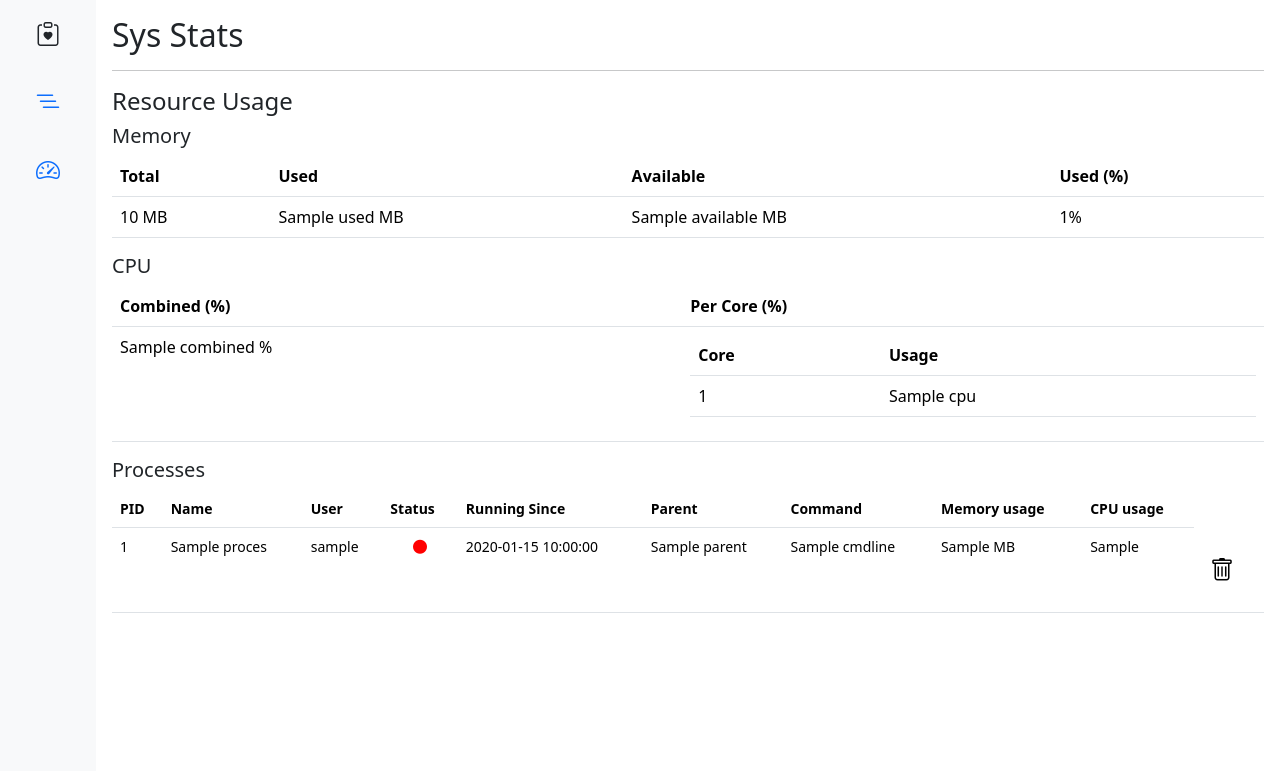
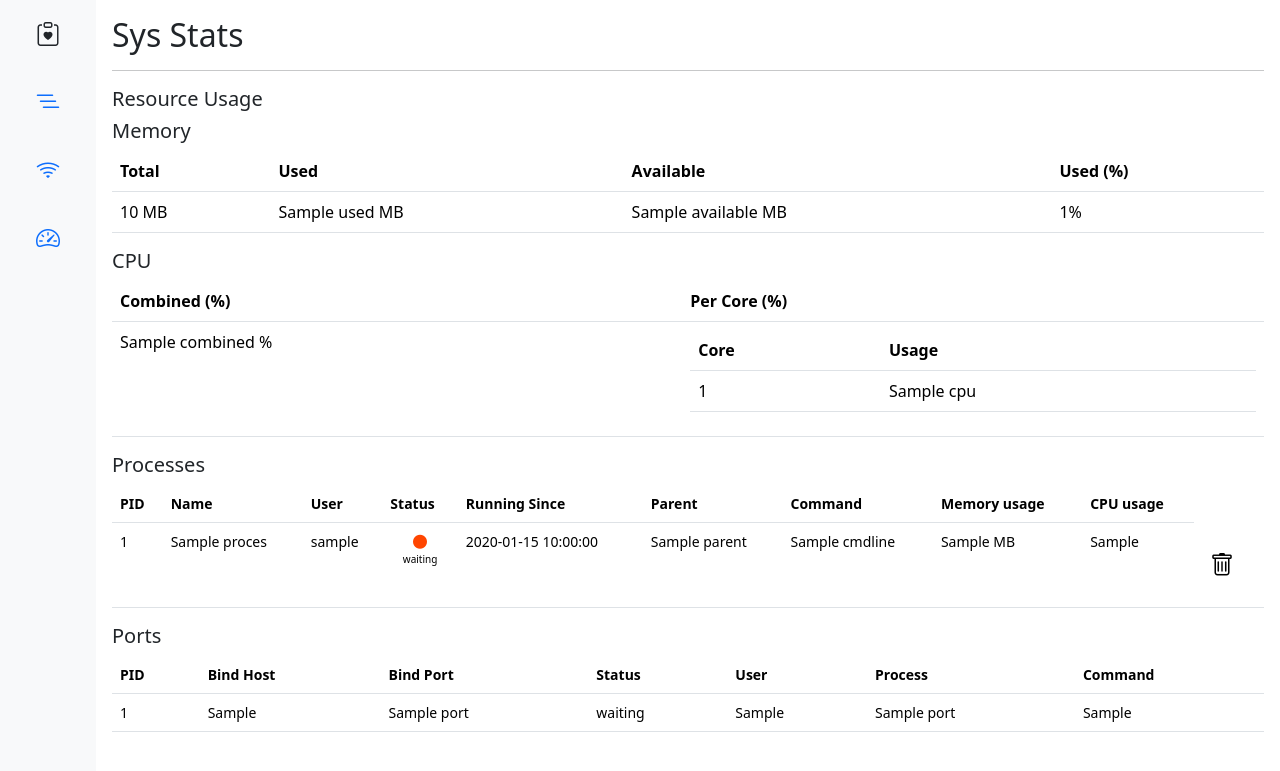
Before and after one commit to amithkoujalgi/sys-stats, a FastAPI app: template sysstats/templates/index.html in a window 1280 px wide. Shown: the top 771 px of the page. Run offline with FastAPI, Linux system fonts and the light colour scheme; the template is opened without the code that fills it: most values are stand-ins (such as "Sample title", 1, 10 or a date in 2020); parts of the project's set-up code (start-up, migrations or seed data) failed here and were passed over.

Commit message:
added ports page

```diff
--- a/sysstats/app_server.py
+++ b/sysstats/app_server.py
@@ -79,6 +79,17 @@ async def get_stats(request: Request):
     return templates.TemplateResponse("index.html", context)
 
 
+@app.get("/ports", response_class=HTMLResponse)
+async def get_net_connections(request: Request):
+    context = {
+        "request": request,
+        "title": "FastAPI + Jinja Example",
+        "message": "Hello from FastAPI and Jinja!",
+        "ports": stats.net_connections()
+    }
+    return templates.TemplateResponse("index.html", context)
+
+
 if __name__ == "__main__":
     HOST = os.getenv("SERVER_HOST", "0.0.0.0")
     PORT = int(os.getenv("SERVER_PORT", 8070))
--- a/sysstats/templates/index.html
+++ b/sysstats/templates/index.html
@@ -37,13 +37,18 @@
                         </a>
                     </li>
                     <li>
+                        <a href="/ports" class="nav-link py-3 px-2" title="" data-bs-toggle="tooltip"
+                           data-bs-placement="right" data-bs-original-title="Ports">
+                            <i class="bi-wifi fs-1"></i>
+                        </a>
+                    </li>
+                    <li>
                         <a href="/stats" class="nav-link py-3 px-2" title="" data-bs-toggle="tooltip"
                            data-bs-placement="right" data-bs-original-title="Resources">
                             <i class="bi-speedometer2 fs-1"></i>
                         </a>
                     </li>
                 </ul>
-
             </div>
         </div>
         <div class="col-sm p-3 min-vh-100">
@@ -51,7 +56,7 @@
             <h2>Sys Stats</h2>
             <hr/>
             {% if stats %}
-            <h4>Resource Usage</h4>
+            <h5>Resource Usage</h5>
             <div>
                 <h5>Memory</h5>
                 <table class="mem-list table">
@@ -133,8 +138,49 @@
                     <td class="process-status-container">
                         {% if process.status == 'running' %}
                         <i class="fas fa-circle" style="color: green;"></i>
+                        <p class="process-status-lbl">{{process.status}}</p>
+                        {% elif process.status == 'sleeping' %}
+                        <i class="process-status-icon fas fa-circle" style="color: orange;"></i>
+                        <p class="process-status-lbl">{{process.status}}</p>
+                        {% elif process.status == 'disk-sleep' %}
+                        <i class="process-status-icon fas fa-circle" style="color: orange;"></i>
+                        <p class="process-status-lbl">{{process.status}}</p>
+                        {% elif process.status == 'stopped' %}
+                        <i class="process-status-icon fas fa-circle" style="color: red;"></i>
+                        <p class="process-status-lbl">{{process.status}}</p>
+                        {% elif process.status == 'tracing-stop' %}
+                        <i class="process-status-icon fas fa-circle" style="color: red;"></i>
+                        <p class="process-status-lbl">{{process.status}}</p>
+                        {% elif process.status == 'zombie' %}
+                        <i class="process-status-icon fas fa-circle" style="color: darkred;"></i>
+                        <p class="process-status-lbl">{{process.status}}</p>
+                        {% elif process.status == 'dead' %}
+                        <i class="process-status-icon fas fa-circle" style="color: red;"></i>
+                        <p class="process-status-lbl">{{process.status}}</p>
+                        {% elif process.status == 'wake-kill' %}
+                        <i class="process-status-icon fas fa-circle" style="color: red;"></i>
+                        <p class="process-status-lbl">{{process.status}}</p>
+                        {% elif process.status == 'waking' %}
+                        <i class="process-status-icon fas fa-circle" style="color: cyan;"></i>
+                        <p class="process-status-lbl">{{process.status}}</p>
+                        {% elif process.status == 'idle' %}
+                        <i class="process-status-icon fas fa-circle" style="color: yellow;"></i>
+                        <p class="process-status-lbl">{{process.status}}</p>
+                        {% elif process.status == 'locked' %}
+                        <i class="process-status-icon fas fa-circle" style="color: brown;"></i>
+                        <p class="process-status-lbl">{{process.status}}</p>
+                        {% elif process.status == 'waiting' %}
+                        <i class="process-status-icon fas fa-circle" style="color: orangered;"></i>
+                        <p class="process-status-lbl">{{process.status}}</p>
+                        {% elif process.status == 'suspended' %}
+                        <i class="process-status-icon fas fa-circle" style="color: indianred;"></i>
+                        <p class="process-status-lbl">{{process.status}}</p>
+                        {% elif process.status == 'parked' %}
+                        <i class="process-status-icon fas fa-circle" style="color: palevioletred;"></i>
+                        <p class="process-status-lbl">{{process.status}}</p>
                         {% else %}
-                        <i class="fas fa-circle" style="color: red;"></i>
+                        <i class="process-status-icon fas fa-circle" style="color: black;"></i>
+                        <p class="process-status-lbl">{{process.status}}</p>
                         {% endif %}
                     </td>
                     <td>{{ process.running_since }}</td>
@@ -154,6 +200,36 @@
                 </tbody>
             </table>
             {% endif %}
+
+            {% if ports %}
+            <h5>Ports</h5>
+            <table class="port-list table w-auto small">
+                <thead>
+                <tr>
+                    <th scope="col">PID</th>
+                    <th scope="col">Bind Host</th>
+                    <th scope="col">Bind Port</th>
+                    <th scope="col">Status</th>
+                    <th scope="col">User</th>
+                    <th scope="col">Process</th>
+                    <th scope="col">Command</th>
+                </tr>
+                </thead>
+                <tbody>
+                {% for port in ports %}
+                <tr>
+                    <td scope="row">{{ port.pid }}</td>
+                    <td>{{ port.laddr.ip }}</td>
+                    <td>{{ port.laddr.port }}</td>
+                    <td>{{ port.status }}</td>
+                    <td>{{ port.process_owner }}</td>
+                    <td>{{ port.process_name }}</td>
+                    <td>{{ port.process_cmd }}</td>
+                </tr>
+                {% endfor %}
+                </tbody>
+            </table>
+            {% endif %}
         </div>
     </div>
 </div>
--- a/sysstats/templates/style.css
+++ b/sysstats/templates/style.css
@@ -19,8 +19,16 @@
     width: 100% !important;
 }
 
+.port-list {
+    width: 100% !important;
+}
+
 .process-status-container {
     text-align: center;
+}
+
+.process-status-lbl {
+    font-size: 10px;
 }
 
 .contained {
```
Also changed, not shown: sysstats/routes/stats.py (+56 -18 lines).
